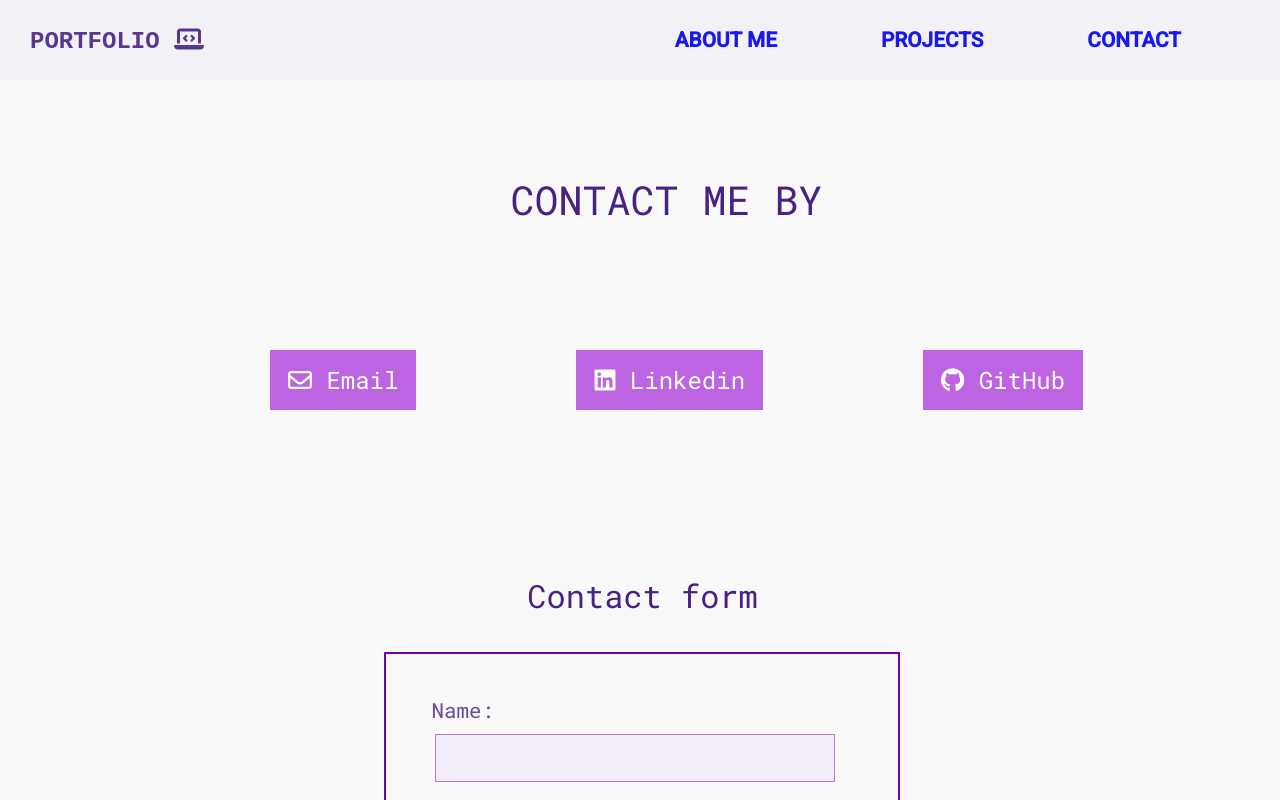
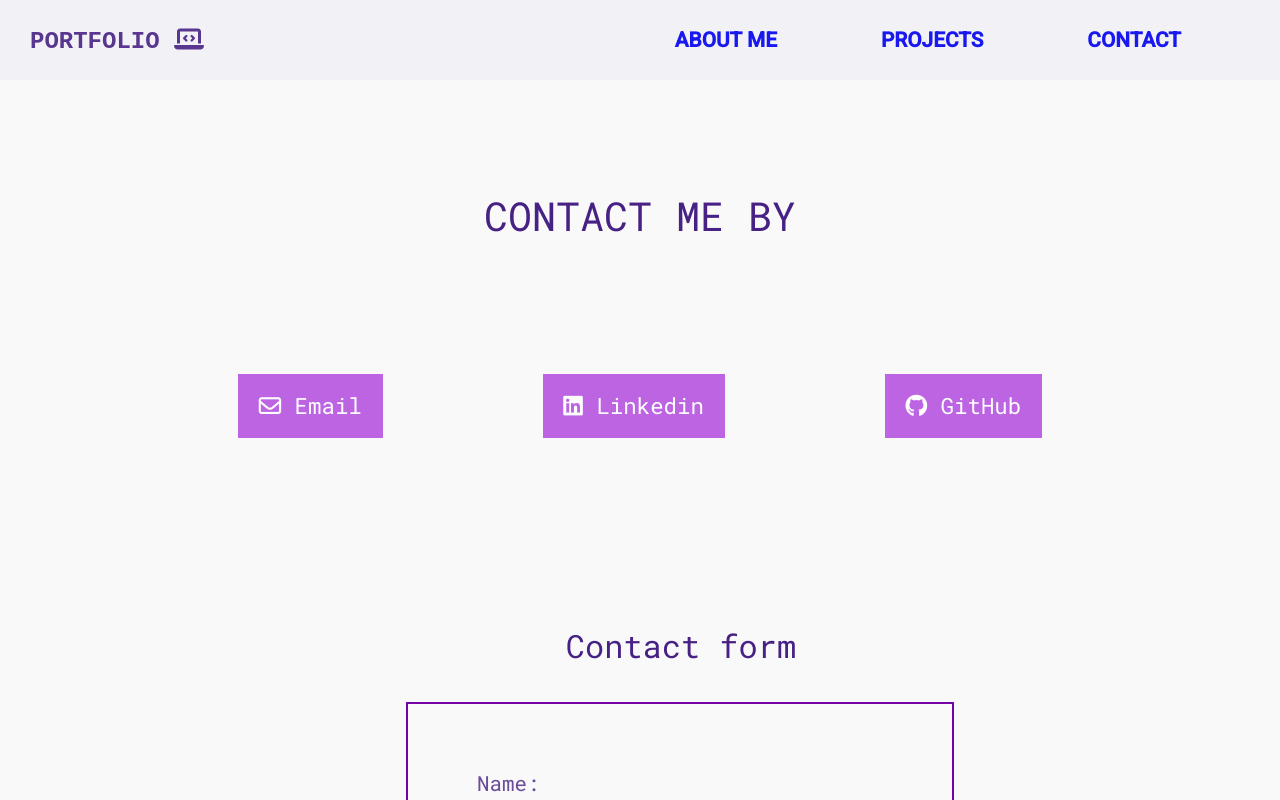
Before and after one commit to patriciabog/PortfolioPatricia, a React (Create React App) app: page /#/contact in a window 1280 px wide. Shown: the top 800 px of the page. Built offline with nearby package versions, Linux system fonts and the light colour scheme.

Commit message:
add style to contact component, here has been used media queries

```diff
--- a/src/components/About.js
+++ b/src/components/About.js
@@ -11,8 +11,8 @@ function About() {
                <p className='intro__parraf__p'>I'm <span className='intro__parraf__p__name'>Patricia Montes de oca</span> Junior Full Stack developer.</p>
                <h4 className='intro__parraf__subtitle'>Let me introduce myself</h4>
                <p className='intro__parraf__p'>I'm a junior full stack developer, currently I'm looking for a new challenge where I can continue learning and improve my skills and knowledge. I have experience working within a scrum and agile metodologies.</p>
-               <p className='intro__parraf__p'> I have knowledge of <span className='intro__parraf__p__name'> HTML5, JavaScript, SASS, React, MySQL </span>and basic knowledge of APIs and back end programming in applications with Node JS, Express and SQL.</p>
-               <p className='intro__parraf__p'>I love traveling and test the local food, also I like to ride my bicycle. Take a look at my GitHub for all my projects and contact me! </p>
+               <p className='intro__parraf__p'> I have knowledge of <span className='intro__parraf__p__name'> HTML5, JavaScript, CSS/SASS, React, MySQL </span>and basic knowledge of APIs and backend programming in applications with Node.js, Express.js.</p>
+               <p className='intro__parraf__p'>I love traveling and test the local food, also I like to ride my bicycle. Take a look at my GitHub for all my projects. </p>
 
             </p>
             <img src={photo} alt="" className='intro__img'/>
--- a/src/styles/layout/_about.scss
+++ b/src/styles/layout/_about.scss
@@ -2,6 +2,7 @@
     font-family:$font-familyMono;
     display: flex;
     flex-direction: column;
+    width: 100%;
 
     &__title {
         font-size: 1.2rem;
--- a/src/styles/layout/_contact.scss
+++ b/src/styles/layout/_contact.scss
@@ -1,33 +1,33 @@
 .contact {
+    width: 100%;
     margin-top: 90px;
     font-family: $font-familyMono;
     display: flex;
     flex-direction: column;
     justify-content: center;
     align-items: center;
+    padding: 1rem;
 
     &__title {
         font-size: 1.5rem;
         color: #472183;
         text-transform: uppercase;
         padding: 10px;
-        margin-left: 3rem;
+
     }
     &__links {
-       margin: 10px;
+       margin: 1rem;
        display: flex;
        flex-direction: column;
-       margin-left: 3rem;
        opacity: 0.6;
        transition: 0.3s;
 
       &__icon {
-        margin: 10px;
+        margin: 1rem;
         color: white;
         background-color:#9501d4;
-        padding: 10px;
+        padding: 0.8rem;
         cursor: pointer;
-
 
       }
 
@@ -40,20 +40,20 @@
     .contact {
 
         &__title {
-            font-size: 2.3rem;
-            margin: 30px;
-            margin-left: 6rem;
+            font-size: 2rem;
+            margin: 1rem;
             margin-top: 50px;
+
         }
         &__links {
             display: flex;
             flex-direction: row;
-            margin-left: 3.5rem;
+            margin: 2rem;
 
             &__icon {
-                padding: 10px;
+                padding: 1rem;
                 font-size: 1.5rem;
-                margin: 2rem;
+                margin: 1rem;
             }
         }
     }
@@ -61,19 +61,18 @@
 
 @media all and (min-width: 1200px) {
         .contact {
+
                 &__title {
                     font-size: 2.5rem;
-                    margin-left: 10rem;
                 }
 
                 &__links {
                     display: flex;
                     flex-direction: row;
-                    margin-left: 10rem;
 
                     &__icon {
-                        padding: 18px;
-                        font-size: 1.5rem;
+                        padding: 1.3rem;
+                        font-size: 1.4rem;
                         margin: 5rem;
 
                     }
@@ -88,31 +87,32 @@
    justify-content: center;
    align-items: center;
    border: 2px solid #7301a3;
-   margin-left: 2rem;
+   padding: 1rem;
 
    &__title {
     padding: 10px;
-    font-size: 1.2rem;
+    font-size: 1rem;
     color: #472183;
     font-family: $font-familyMono;
     margin: 20px;
     margin-top: 40px;
-    margin-left: 2rem;
+   // margin-left: 2rem;
    }
    &__group {
-        padding: 10px;
+        padding: 5px;
         margin-top: 5px;
         &__label {
             font-size: 1rem;
             display: flex;
             justify-content: flex-start;
-            margin-bottom: 10px;
+            margin-bottom: 1rem;
         }
         &__input {
            background-color: #efe9f7;
            border: 1px solid #a659c7;
-           padding: 5px;
+           padding: 0.5rem;
            color: #472183;
+           font-size: 1.2rem;
         }
         &__text {
            background-color: #efe9f7;
@@ -120,7 +120,7 @@
            padding: 10px;
            color: #472183;
            margin-top: 10px;
-           width: 15rem;
+           width: 13rem;
            height: 6rem;
        }
    }
@@ -137,7 +137,7 @@
 }
  @media all and (min-width: 768px) {
     .form {
-       margin-left: 5rem;
+       margin-left: 2rem;
         &__title {
             font-size: 1.5rem;
             margin: 30px;
@@ -146,7 +146,7 @@
         }
         &__group {
             width: 30rem;
-            padding: 25px;
+            padding: 2rem;
             opacity: 0.8;
             display: flex;
             flex-direction: column;
--- a/src/styles/layout/_projects.scss
+++ b/src/styles/layout/_projects.scss
@@ -1,4 +1,5 @@
 .box {
+    width: 100%;
     padding: 10px;
     margin-top: 70px;
     font-family: $font-familyMono;
@@ -16,7 +17,7 @@
     &__subtitle {
         color: #472183;
         margin: 10px;
-        font-size: 1.2rem;
+        font-size: 1rem;
         margin-bottom: 30px;
         margin-left: 30px;
     }
@@ -26,6 +27,7 @@
     .box {
         display: flex;
         flex-direction: column;
+        //margin-left: 1rem;
 
          &__title {
             font-size: 2rem;
@@ -40,7 +42,7 @@
 
  @media all and (min-width: 1200px) {
     .box {
-        margin-left: 60px;
+        //margin-left: 5rem;
 
             &__title {
                 font-size: 2rem;
@@ -69,7 +71,7 @@
         align-items: center;
         border: 3px solid #5d0383;
         font-family: $font-familyMono;
-        padding: 10px;
+        padding: 0.7rem;
         width: 18rem;
         height: 25rem;
         margin-bottom: 20px;
@@ -121,13 +123,13 @@
   @media all and (min-width: 768px) {
     .projects {
         display: grid;
-        grid-template-columns: 1fr 1fr 1fr;
-        gap: 1rem 1rem;
-        //padding: 3px;
+        grid-template-columns: 1fr 1fr;
+        gap: 1rem 3.5rem;
+        padding: 1rem;
 
         //margin-left: 4rem;
         &__article {
-            width: 15rem;
+            width: 18rem;
             height: 28rem;
             &__img {
                 width: 13rem;
```
